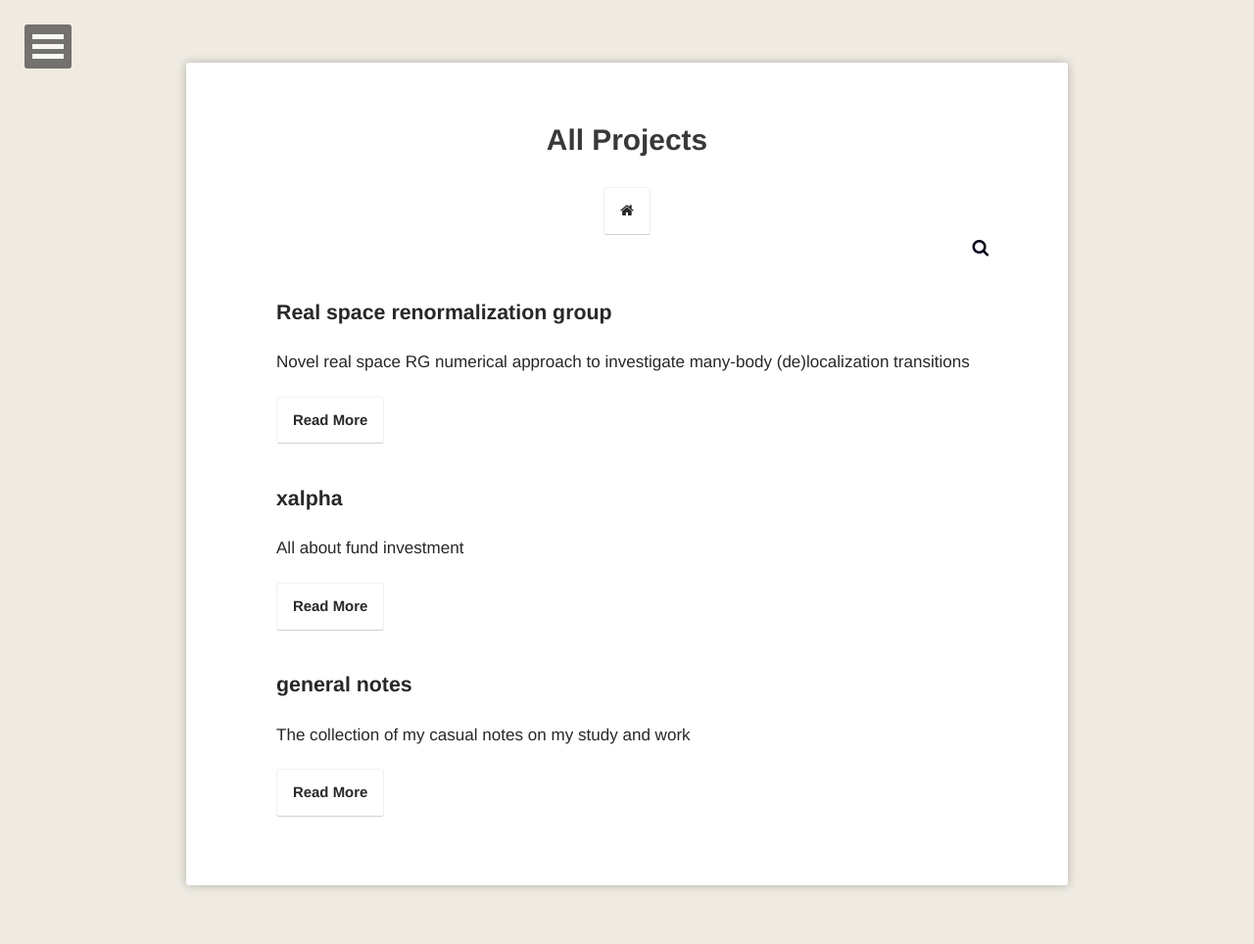
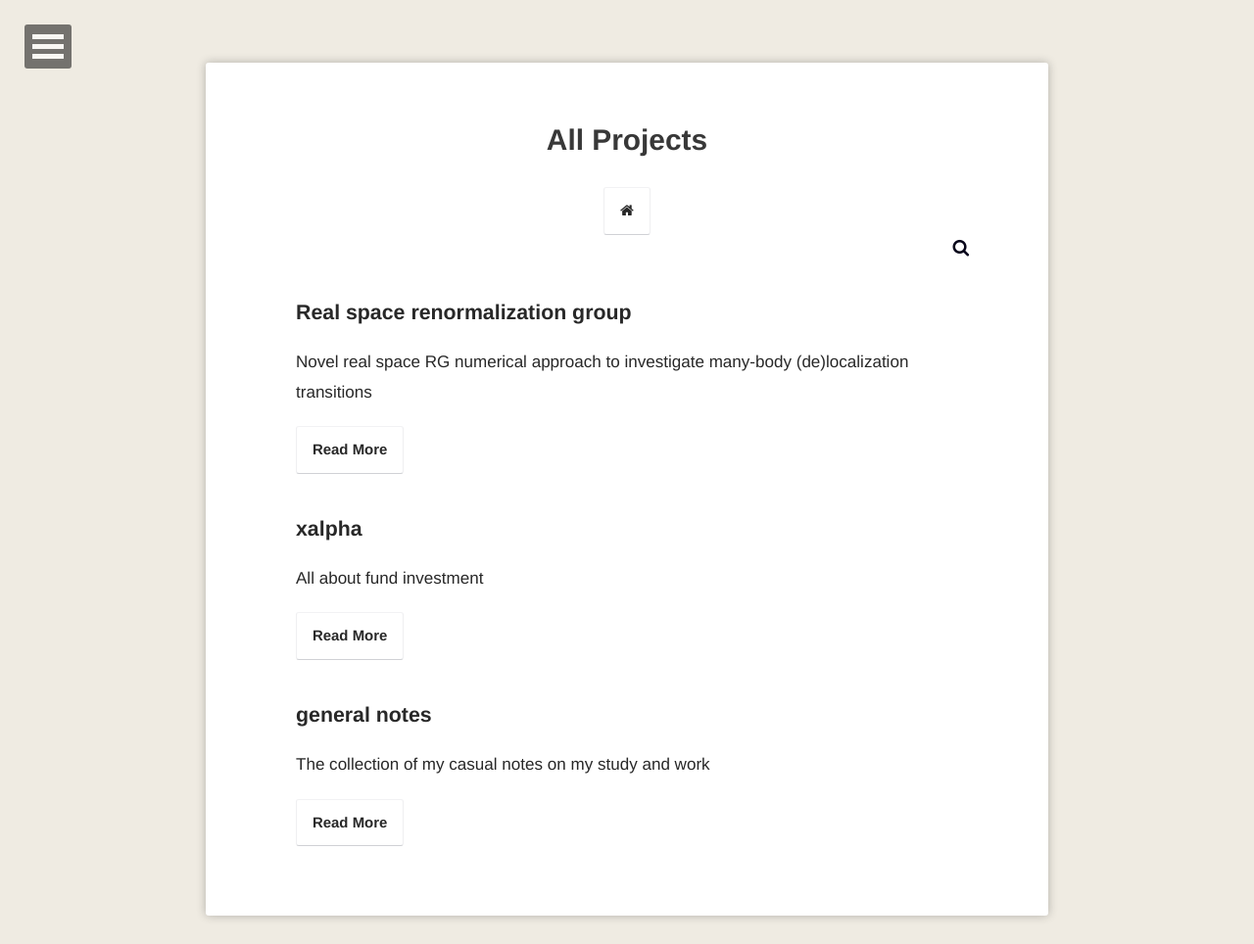
Before and after one commit to refraction-ray/refraction-ray.github.io, a Jekyll site: the page built from projects/index.md, in a window 1280 px wide. Shown: the whole page at 98% size. Built offline with Jekyll 4.4.1, drawn with Linux system fonts in a browser that asks for light colours.

Commit message:
css change

```diff
--- a/_layouts/home.html
+++ b/_layouts/home.html
@@ -20,7 +20,7 @@
                     </a>
                     <h3 class="title">
                         <a class="zoombtn" href="{{ site.url }}">
-                        	<p style="font-size:1.3rem;font-weight:320">{{ site.title }}</p>
+                        	<p style="font-size:1.3rem;font-weight:280">{{ site.title }}</p>
 			            </a>
                     </h3>
                     <hr class="hr-line">
--- a/_sass/elements.scss
+++ b/_sass/elements.scss
@@ -1,3 +1,10 @@
+li.wow {
+  transition: 2s;
+}
+li.wow:hover {
+  background: #e6e5de;
+
+}
 //selection
 ::selection {
   background: #f9f4df;
--- a/_sass/site.scss
+++ b/_sass/site.scss
@@ -102,7 +102,7 @@
 }
 .wrapper {
 	width: 75%;
-	max-width: 900px;
+	max-width: 860px;
 	margin: 4rem auto;
 	background: $white;
 	color: $color_tuatara;
@@ -118,7 +118,7 @@
 }
 #disqus_thread {
 	width: 75%;
-	max-width: 900px;
+	max-width: 860px;
 	margin: -3rem auto 4rem;
 	background: $white;
 	color: $color_tuatara;
--- a/_sass/typography.scss
+++ b/_sass/typography.scss
@@ -60,7 +60,7 @@
             }
 		}
 		p {
-			font-weight: 200;
+			font-weight: 220;
 			@include font-rem(16);
 		}
 	}
--- a/assets/js/scripts.js
+++ b/assets/js/scripts.js
@@ -16,7 +16,7 @@
 });
 
 // All others
-$(document).ready(function() {
+window.onpageshow(function() {
     // zoom in/zoom out animations
     if ($(".container").hasClass('fadeOut')) {
         $(".container").removeClass("fadeOut").addClass("fadeIn");
```
